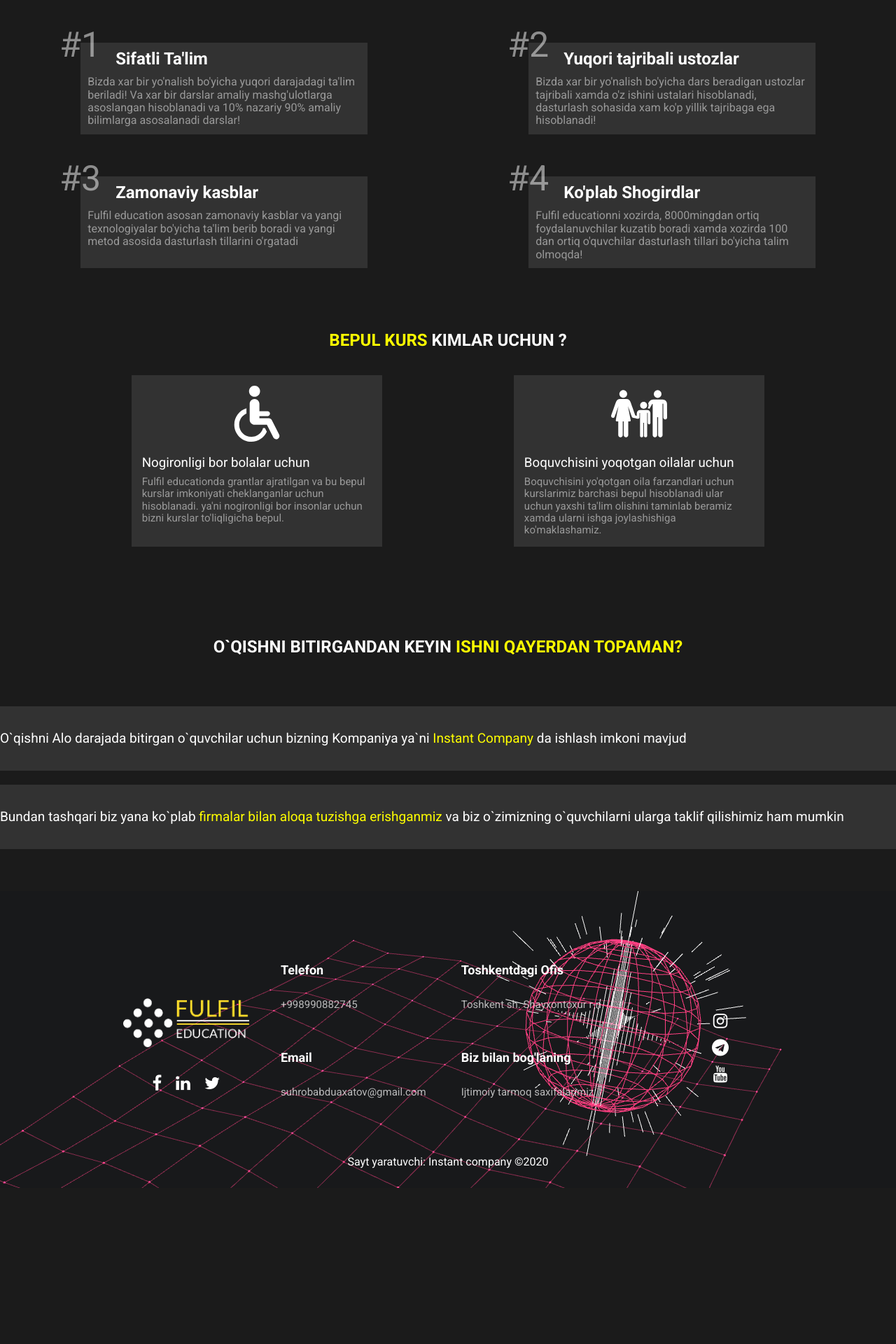
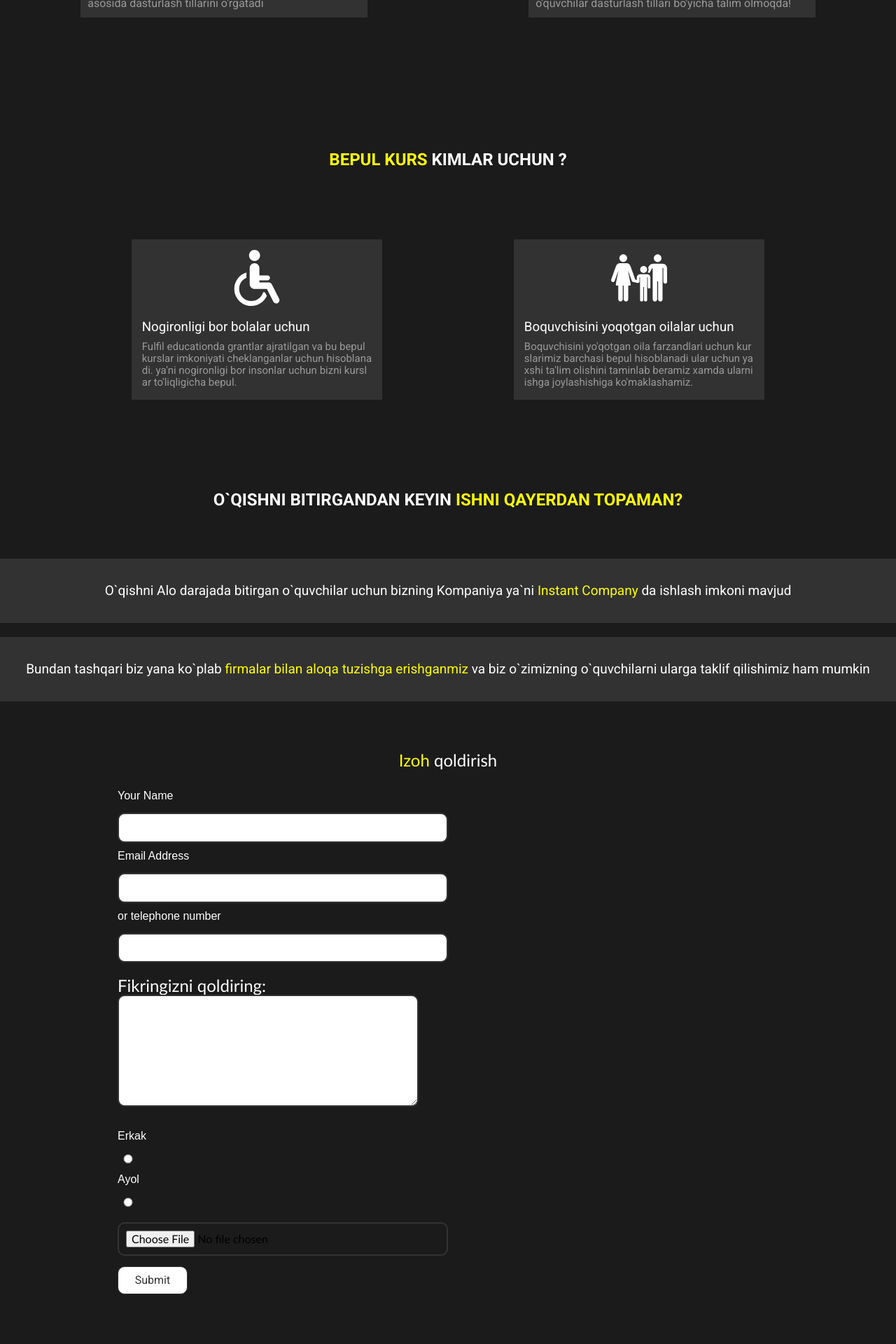
Before and after one commit to Rahmet97/Fulfil_education_website, a Django app: page /about/ in a window 1280 px wide. Shown: the part 1040-2960 px from the top of the page at 70% size. Before the commit the page ends 2737 px from the top, so only its background shows below. Run offline with Django 3.2, Linux system fonts and the light colour scheme; data that the repository does not hold is empty; some libraries are stand-ins or nearby versions.

Commit message:
pupil comment form

```diff
--- a/static/css/main.css
+++ b/static/css/main.css
@@ -1,3 +1,9 @@
+*{
+    word-break:break-all;
+}
+*:focus{
+    outline:none;
+}
 .main__title{
     font-size: 35px;
     margin-bottom: 30px;
@@ -106,3 +112,103 @@
     background-image: url(../img/non_user.jpeg);
     background-position: center;
  }
+
+ .rang1P{
+     text-align: center;
+     color:#fff;
+ }
+/*..................*/
+
+.clas22{
+    width: 80%;
+    margin: auto
+}
+.formma{
+    width:100%;
+}
+.clas22 label{
+    display: block;
+    margin-bottom: 15px;
+    margin-top: 10px;
+    font-family: Arial, Helvetica, sans-serif;
+    text-align: left;
+}
+.clas22 input{
+    width: 50%;
+    padding: 10px;
+    border-radius: 10px;
+    border: 2px solid #333;
+}
+.clas22 button{
+    border-radius: 10px;
+    width: 100px;
+    height: 40px;
+   margin-top: 15px;
+   border: 1.5px solid #333;
+   color:#333;
+   background-color: #fff;
+}
+.tekshiruv h2,.clas22 h2{
+    color:#fff;
+    font-family: 'Gill Sans', 'Gill Sans MT', Calibri, 'Trebuchet MS', sans-serif;
+    font-weight: 500;
+}
+label{
+    color:#fff;
+}
+#tekshirish{
+
+   overflow: hidden;
+   height: 160px;
+   width: 430px;
+   border-radius: 10px;
+   border: 2px solid #333;
+}
+.qoshimcha{
+   padding: 20px 50px;
+   display:flex;
+   justify-content:center;
+
+}
+
+
+
+#royxat{
+    text-align: center;
+}
+
+.clas23{
+    color: #000;
+    font-family: 'Gill Sans', 'Gill Sans MT', Calibri, 'Trebuchet MS', sans-serif;
+    font-weight: 500;
+
+}
+
+#radio1,#radio2{
+    width:30px;
+}
+
+.rasm{
+    height:300px;
+}
+.qulayliklar{
+padding-top: 0;
+position: relative;
+top: -200px;
+}
+.kurss{
+    position: relative;
+    top:-50px;
+padding-top: 0;
+padding-bottom: 50px;
+}
+.ib1 p{
+    text-align: center;
+}
+
+#royxat{
+    padding-top:50px;
+}
+#sariq1{
+    color: yellow;
+}
--- a/templates/fulfil/about.html
+++ b/templates/fulfil/about.html
@@ -108,39 +108,51 @@
 
 
 			<!-- ////////////////////////////////////////    -->
-			{% if pupil_comment_list %}
-				<h2 class="fikr">Bizning Kurs haqida <span>o'quvchilarimiz fikri</span></h2>
-				<div class="sliders">
+			<div class="qoshimcha">
+				<div class="clas22">
+					<h2 id="royxat"> <span id="sariq1"> Izoh </span> qoldirish</h2>
 
-					{% for obj in pupil_comment_list %}
+					<form id="formma" action="qayta ishlash file masalan index.php" method="POST">
+						<br>
+						<label >Your Name</label>
+						 <input type="text" name="ism">
+						 <br>
+						 <label >Email Address</label>
+						 <input type="email" name="email">
 
-							<div class="slide1 wow animate__animated animate__flipInY animate__slow">
+						 <br>
 
-								{% if obj.pupil_male %}
-								<div class="back back-m">
-									<img src="{% static 'img/non_user_m.jpg' %}" alt="image">
-								</div>
-								{% elif obj.pupil_female %}
-								<div class="back back-f">
-									<img src="{% static 'img/non_user_f.jpg' %}" alt="image">
-								</div>
-								{% else %}
-								<div class="back back-f">
-									<img src="{% static 'img/non_user.jpeg' %}" alt="image">
-								</div>
-								{% endif %}
+						 <label >or telephone number</label>
+						 <input type="number" name="number">
 
-								<h3 style="color: black;">{{ obj.pupil_name }}</h3>
-								<p> {{ obj.pupil_comment|safe }}</p>
-							</div>
+						 <br>
+						<div class="tekshiruv" >
+							<br>
+						  <h2>Fikringizni qoldiring:</h2>
+							<textarea name="" id="tekshirish" ></textarea>
+						</div>
+						<br>
 
-					{% endfor %}
+							<!--        -->
+
+				<div class="clas23">
+					<div class="flexradio">
+					<label for="Erkak">Erkak</label>
+					<input id="radio1" type="radio" name="jins">
+					<label  for="Ayol">Ayol</label>
+					<input id="radio2" type="radio" name="jins">
+				</div>
+				<br>
+					<input type="file" name="filename" id="rasm" accept="image/gif, image/jpeg, image/png">
 
 				</div>
-			{% endif %}
-			<!-- //////////////////////////////////////////-->
 
-		</div>
+						<button type="submit">Submit</button>
+			<br>
+
+						</form>
+				</div>
+
 
 
 	</div>
--- a/templates/fulfil/base.html
+++ b/templates/fulfil/base.html
@@ -4,10 +4,6 @@
 <head>
 	<meta charset="UTF-8">
 	<meta name="viewport" content="width=device-width, initial-scale=1.0">
-
-	<!-- Bootstrapt for messages -->
-	<!-- <link rel="stylesheet" href="https://cdn.jsdelivr.net/npm/bootstrap@4.5.3/dist/css/bootstrap.min.css"  -->
-	<!-- integrity="sha384-TX8t27EcRE3e/ihU7zmQxVncDAy5uIKz4rEkgIXeMed4M0jlfIDPvg6uqKI2xXr2" crossorigin="anonymous"> -->
 
 	<!-- scroll animation link -->
 	<link href="https://unpkg.com/aos@2.3.1/dist/aos.css" rel="stylesheet">
@@ -29,7 +25,7 @@
 		{% include "fulfil/includes/navbar.html" %}
 	</div>
 
-	<!-- {% include "fulfil/includes/messages.html" %} -->
+	{% include "fulfil/includes/messages.html" %}
 
 	{% block content %}
 
@@ -59,9 +55,6 @@
 
 	<!-- scroll top btn -->
 
-	<!-- Bootstrapt for messages -->
-	<!-- <script src="https://code.jquery.com/jquery-3.5.1.slim.min.js" integrity="sha384-DfXdz2htPH0lsSSs5nCTpuj/zy4C+OGpamoFVy38MVBnE+IbbVYUew+OrCXaRkfj" crossorigin="anonymous"></script>
-	<script src="https://cdn.jsdelivr.net/npm/bootstrap@4.5.3/dist/js/bootstrap.bundle.min.js" integrity="sha384-ho+j7jyWK8fNQe+A12Hb8AhRq26LrZ/JpcUGGOn+Y7RsweNrtN/tE3MoK7ZeZDyx" crossorigin="anonymous"></script> -->
 
 	<!--jQuery-->
 	<script src="{% static 'jQuery/jquery.min.js' %}"></script>
--- a/templates/pro_tutorial/course_info.html
+++ b/templates/pro_tutorial/course_info.html
@@ -43,7 +43,7 @@
 								<div class="smm__form">
 									<form method="POST" action="">
 
-										<p class="error-lists" style="color: aliceblue;">{% csrf_token %}</p>
+										{% csrf_token %}
 										{{ form.non_field_errors }}
 
 										<p class="name-error" style="color: aliceblue;">{{ form.pupil_name.errors }}</p>
--- a/templates/teachers/teachers.html
+++ b/templates/teachers/teachers.html
@@ -42,7 +42,7 @@
 					{% endfor %}
 
 				{% else %}
-					<p><strong>O'qtuvchilar Ro'yhati Mavjud Emas ;(</strong></p>
+					<p class="rang1P"><strong>O'qtuvchilar Ro'yhati Mavjud Emas ;(</strong></p>
 				{% endif %}
 
 			</div>
```
Also changed, not shown: templates/fulfil/includes/messages.html (+2 -6 lines).
